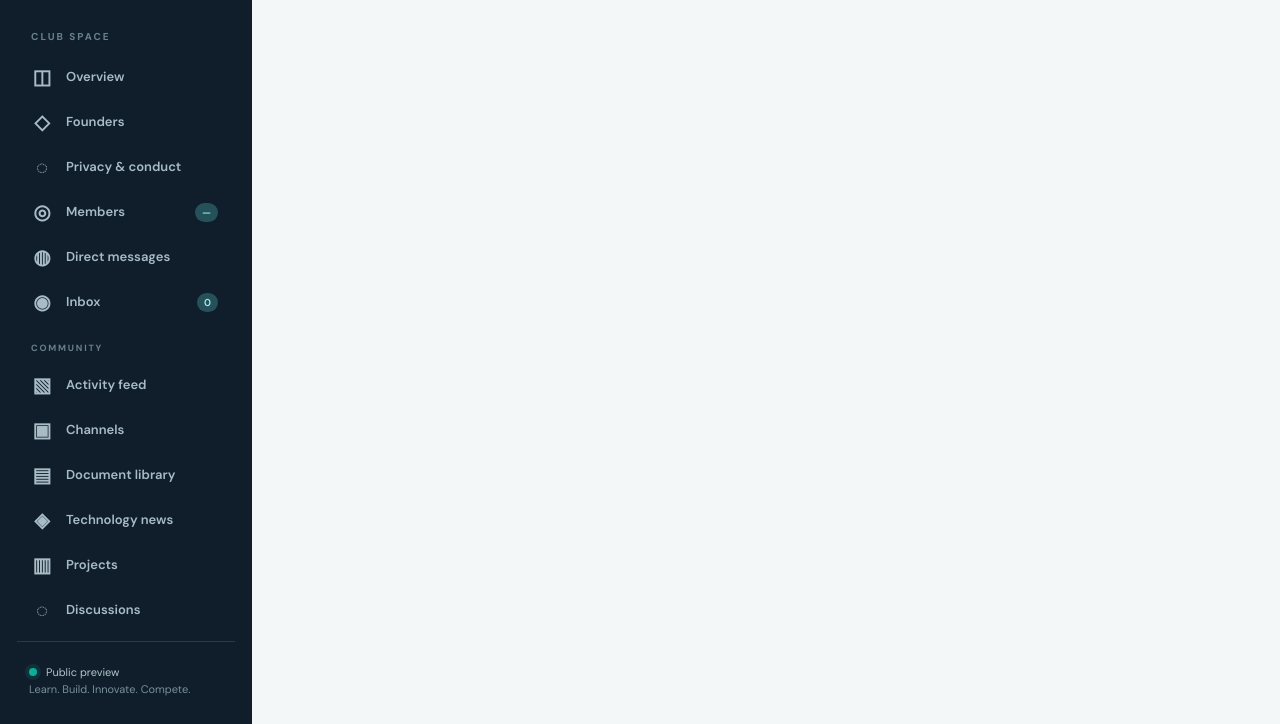
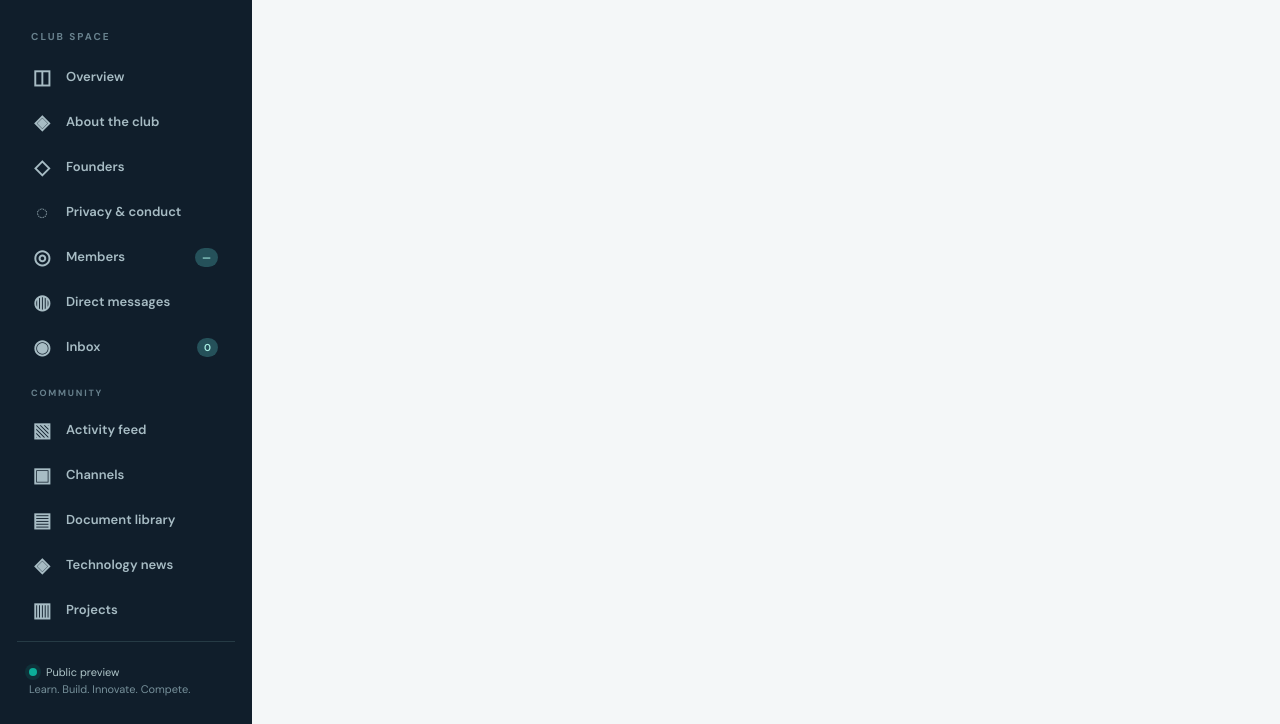
Before and after one commit to Turkson225/Turk-Innovation-CLUB, a plain HTML site: page index.html in a window 1280 px wide. Shown: the part 76-800 px from the top of the page. Drawn offline with Linux system fonts and the light colour scheme; a script that the page names is missing.

Commit message:
Build illustrated About page with mission and vision

```diff
--- a/index.html
+++ b/index.html
@@ -16,6 +16,7 @@
       <div class="sidebar-caption">CLUB SPACE</div>
       <nav id="nav" aria-label="Main navigation">
         <a href="#home" data-page="home"><span>◫</span> Overview</a>
+        <a href="#about" data-page="about"><span>◈</span> About the club</a>
         <a href="#founders" data-page="founders"><span>◇</span> Founders</a>
         <a href="#investors" data-page="investors" data-investors-nav hidden><span>◇</span> Investors</a>
         <a href="#privacy" data-page="privacy"><span>◌</span> Privacy &amp; conduct</a>
```
